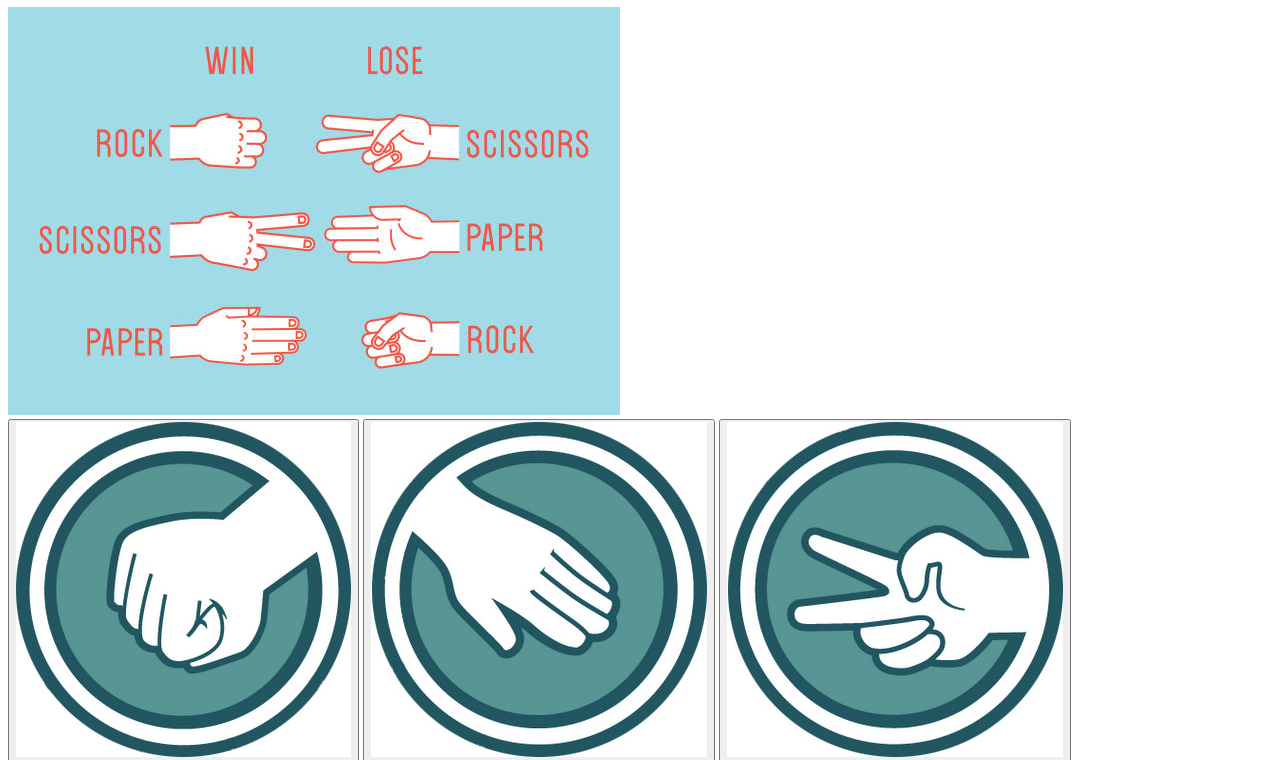
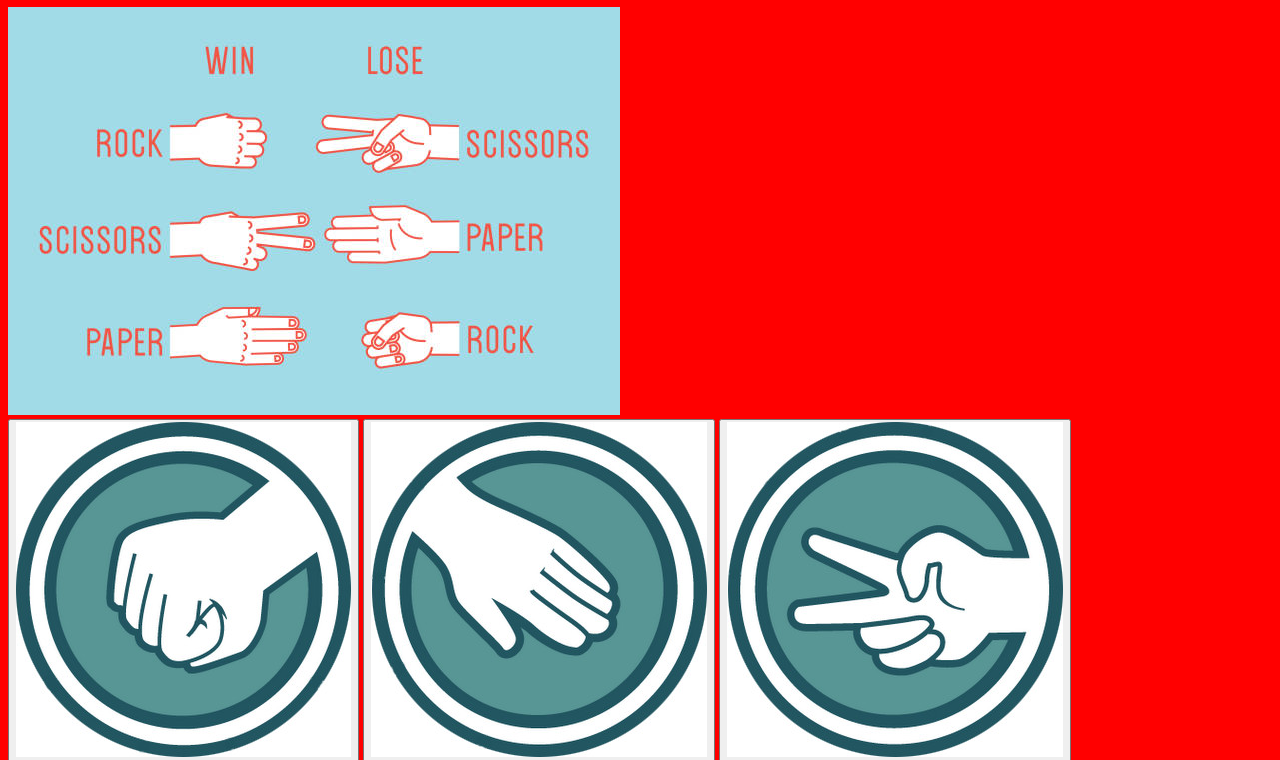
Before and after one commit to ya7yawii/rock-paper-scissors, a plain HTML site: page index.html in a window 1280 px wide. Shown: the part 73-833 px from the top of the page. Drawn offline with Linux system fonts and the light colour scheme.

Commit message:
begin to edit css file

```diff
--- a/index.html
+++ b/index.html
@@ -5,6 +5,7 @@
     <meta http-equiv="X-UA-Compatible" content="IE=edge">
     <meta name="viewport" content="width=device-width, initial-scale=1.0">
     <title>"Rock, Paper, Scissors" game</title>
+    <link rel="stylesheet" href="rps.css">
     <script src="rps.js" defer></script>
 </head>
 <body>
--- /dev/null
+++ b/rps.css
@@ -0,0 +1,3 @@
+body {
+    background-color: red;
+}
```
